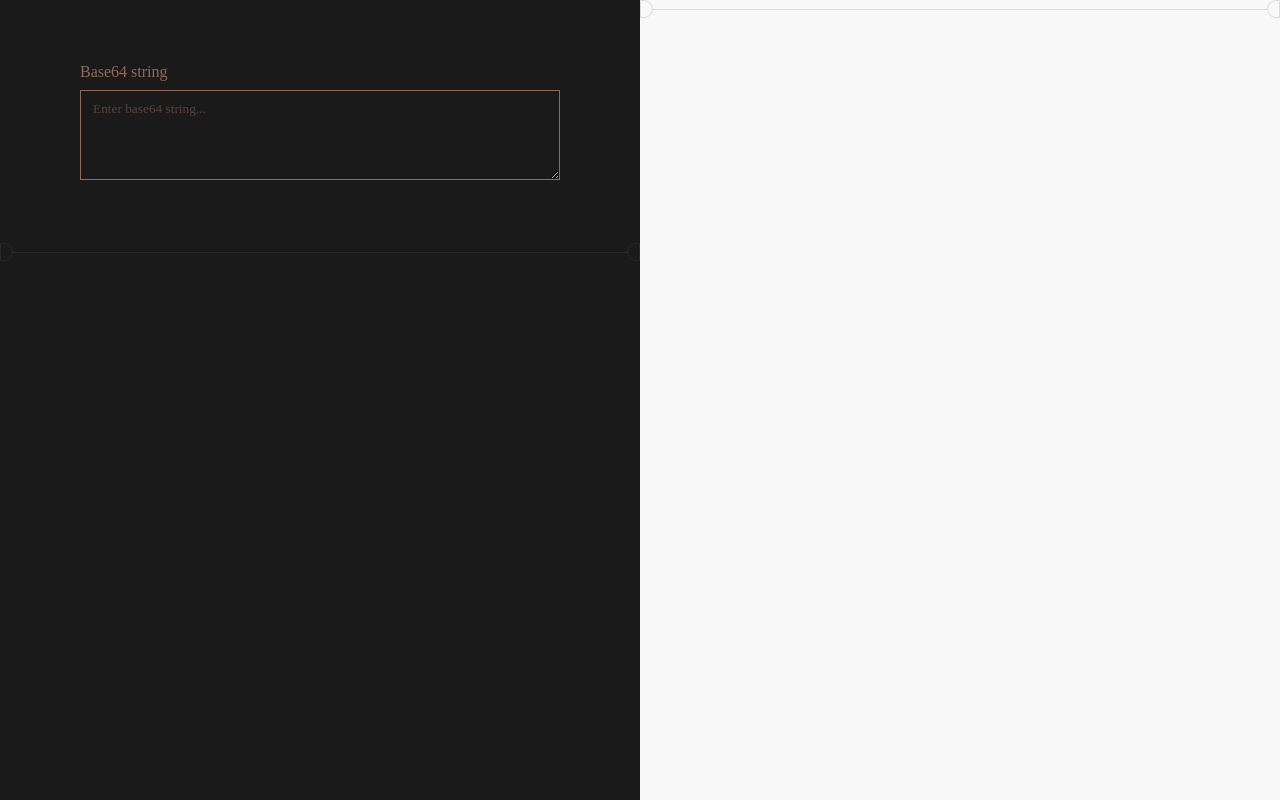
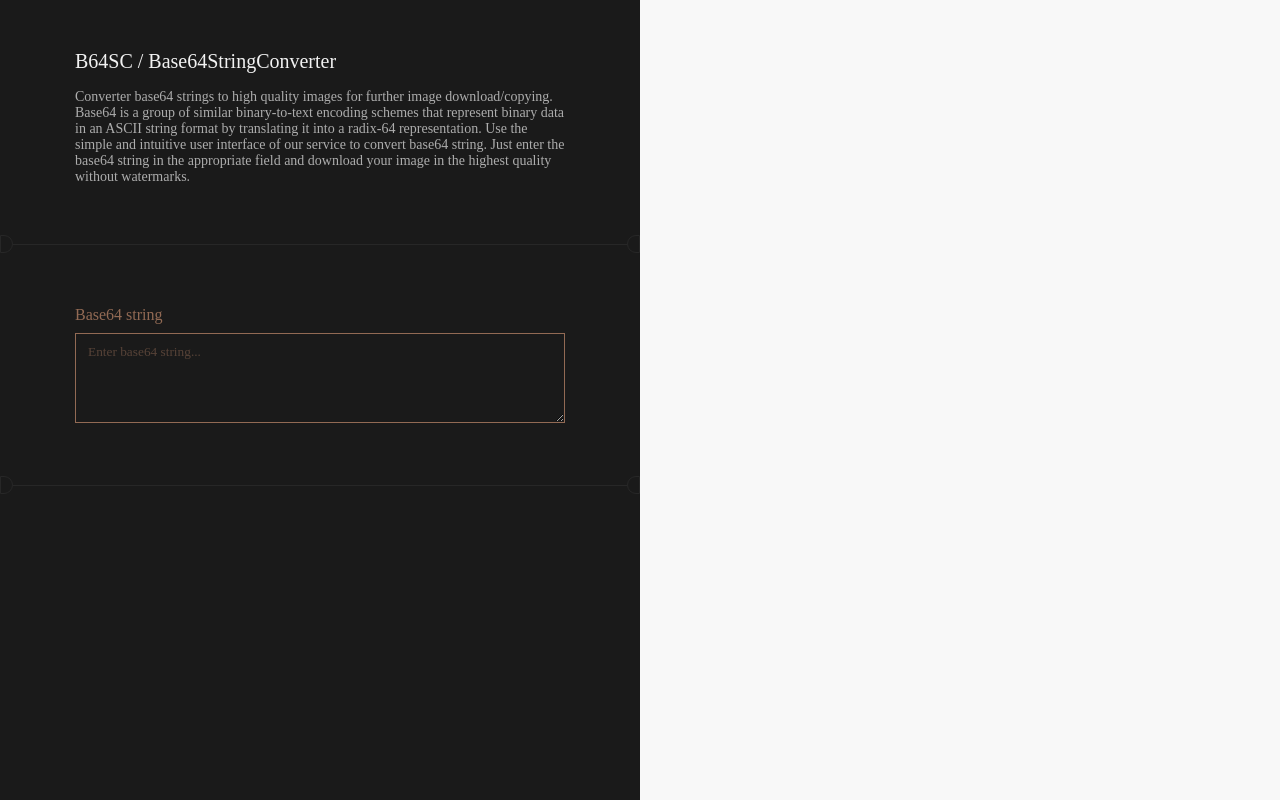
Before and after one commit to hschhhwwwo0o/b64sc, a Nuxt app in the folder app/nuxt-b64sc/: page / in a window 1280 px wide. Built offline with nearby package versions, Linux system fonts and the light colour scheme.

Commit message:
Refactoring

```diff
--- a/app/nuxt-b64sc/app.vue
+++ b/app/nuxt-b64sc/app.vue
@@ -3,6 +3,22 @@
     <horizontal-separated-layout>
       <template #left-side>
         <div>
+          <div class="horizontal-paddings vertical-paddings">
+            <h-1-text>B64SC / Base64StringConverter</h-1-text>
+            <div class="top-1">
+              <paragraph-text>
+                Converter base64 strings to high quality images for further
+                image download/copying. Base64 is a group of similar
+                binary-to-text encoding schemes that represent binary data in an
+                ASCII string format by translating it into a radix-64
+                representation. Use the simple and intuitive user interface of
+                our service to convert base64 string. Just enter the base64
+                string in the appropriate field and download your image in the
+                highest quality without watermarks.
+              </paragraph-text>
+            </div>
+          </div>
+          <border-separate :style="'dark'" />
           <div class="horizontal-paddings vertical-paddings">
             <base-64-textarea-input />
           </div>
@@ -11,7 +27,6 @@
       </template>
       <template #right-side>
         <base-64-preview />
-        <border-separate />
       </template>
     </horizontal-separated-layout>
   </div>
@@ -20,12 +35,14 @@
 <script>
 /** Components */
 import BorderSeparate from "./components/decore/BorderSeparate.vue";
+import H1Text from "./components/text/H1Text.vue";
+import ParagraphText from "./components/text/ParagraphText.vue";
 
 /** Layouts */
 import HorizontalSeparatedLayout from "./components/layouts/HorizontalSeparatedLayout.vue";
 
-/** Modules UI */
-import { Base64ConverterModuleUI } from "./modules-ui/Base64Converter/index";
+/** Modules compositions */
+import { Base64ConverterModuleUI } from "./modules-compositions/Base64Converter/index";
 
 export default {
   components: {
@@ -33,6 +50,8 @@ export default {
     Base64TextareaInput: Base64ConverterModuleUI.view.Base64TextareaInput,
     Base64Preview: Base64ConverterModuleUI.view.Base64Preview,
     BorderSeparate,
+    H1Text,
+    ParagraphText,
   },
 };
 </script>
--- a/app/nuxt-b64sc/assets/styles/global.scss
+++ b/app/nuxt-b64sc/assets/styles/global.scss
@@ -17,11 +17,15 @@ textarea:focus {
 }
 
 .horizontal-paddings {
-  padding-left: 80px;
-  padding-right: 80px;
+  padding-left: 75px;
+  padding-right: 75px;
 }
 
 .vertical-paddings {
-  padding-top: 60px;
-  padding-bottom: 60px;
+  padding-top: 50px;
+  padding-bottom: 50px;
 }
+
+.top-1 {
+  margin-top: 16px;
+}
--- a/app/nuxt-b64sc/components/text/H1Text.vue
+++ b/app/nuxt-b64sc/components/text/H1Text.vue
@@ -13,7 +13,7 @@ export default {
       type: String,
       default: "light",
       required: true,
-      validator(value) {
+      validator(value: string) {
         return ["light", "dark"].includes(value);
       },
     },
@@ -34,7 +34,7 @@ export default {
   font-family: Playfair Display;
   font-size: 20px;
   font-style: normal;
-  font-weight: 600;
+  font-weight: 500;
   line-height: normal;
 }
 </style>
--- a/app/nuxt-b64sc/components/text/H2Text.vue
+++ b/app/nuxt-b64sc/components/text/H2Text.vue
@@ -13,7 +13,7 @@ export default {
       type: String,
       default: "light",
       required: true,
-      validator(value) {
+      validator(value: string) {
         return ["light", "dark"].includes(value);
       },
     },
--- a/app/nuxt-b64sc/components/text/ParagraphText.vue
+++ b/app/nuxt-b64sc/components/text/ParagraphText.vue
@@ -6,21 +6,21 @@
   </span>
 </template>
 
-<script>
+<script lang="ts">
 export default {
   props: {
     color: {
       type: String,
       default: "light",
       required: true,
-      validator(value) {
+      validator(value: string) {
         return ["light", "dark"].includes(value);
       },
     },
   },
   computed: {
     paragraphColor() {
-      return this.color === "light" ? "#ADADAD" : "#2D2D2D";
+      return this.color === "light" ? "color: #ADADAD" : "color: #2D2D2D";
     },
   },
 };
@@ -32,7 +32,7 @@ export default {
 }
 .paragraph {
   font-family: Playfair Display;
-  font-size: 12px;
+  font-size: 14px;
   font-style: normal;
   font-weight: 400;
   line-height: normal;
```
Also changed, not shown: app/nuxt-b64sc/modules-compositions/Base64Converter/controllers/index.ts (renamed from app/nuxt-b64sc/modules-ui/Base64Converter/controllers/index.ts), app/nuxt-b64sc/modules-compositions/Base64Converter/index.ts (renamed from app/nuxt-b64sc/modules-ui/Base64Converter/index.ts), app/nuxt-b64sc/modules-compositions/Base64Converter/utils/_clear.ts (renamed from app/nuxt-b64sc/modules-ui/Base64Converter/utils/_clear.ts), app/nuxt-b64sc/modules-compositions/Base64Converter/view/Base64Preview.vue (renamed from app/nuxt-b64sc/modules-ui/Base64Converter/view/Base64Preview.vue), app/nuxt-b64sc/modules-compositions/Base64Converter/view/Base64TextareaInput.vue (renamed from app/nuxt-b64sc/modules-ui/Base64Converter/view/Base64TextareaInput.vue).
